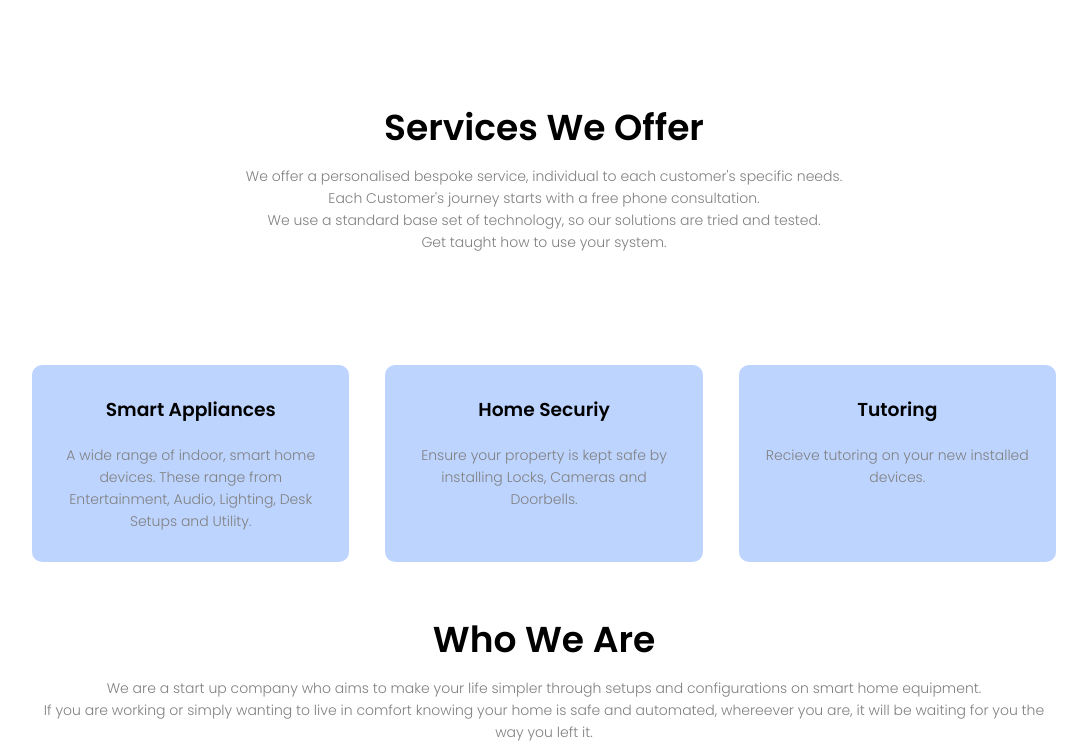
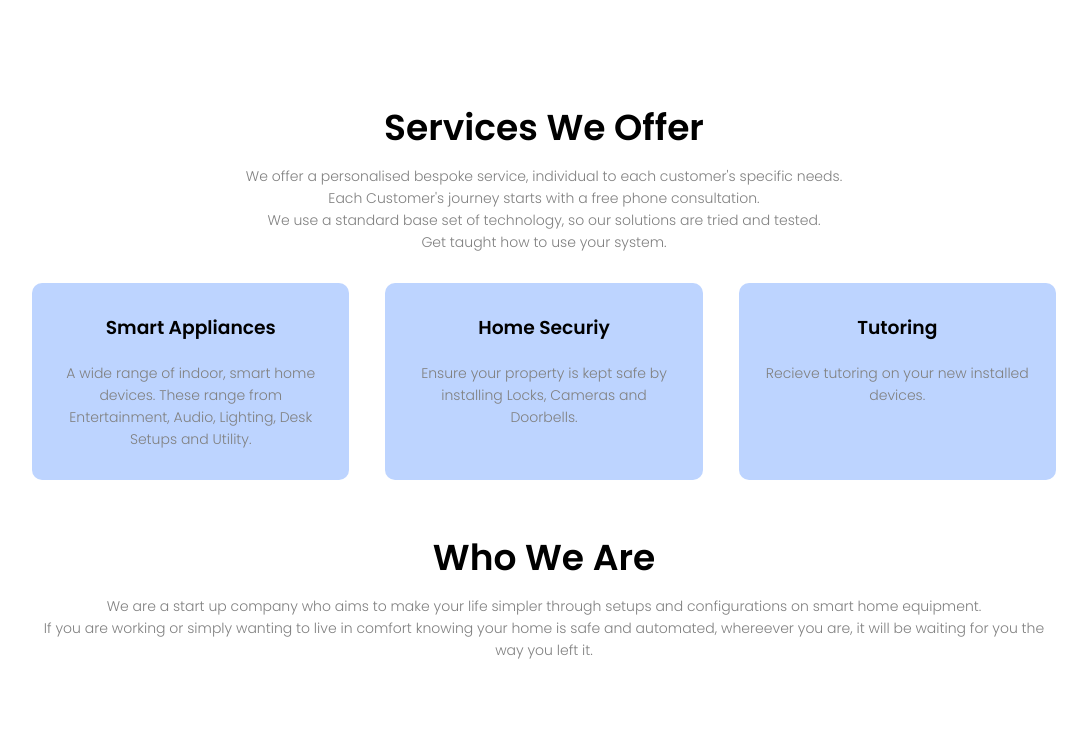
Before and after one commit to RyboNashy02/Insta-Tek.io, a Jekyll site: the page built from index.html, in a window 1280 px wide. Shown: the part 900-1653 px from the top of the page, without its empty margins (96-1183 px from the left). Built offline with Jekyll 4.4.1, drawn with Linux system fonts in a browser that asks for light colours; after the commit the page ends 1571 px from its top, so only the background shows below that.

Commit message:
Update main.css

```diff
--- a/css/main.css
+++ b/css/main.css
@@ -168,7 +168,6 @@ p{
     padding: 10px;
 }
 .row{
-    margin-top: 5%;
     display: flex;
     justify-content: space-between;
 }
@@ -176,7 +175,7 @@ p{
     flex-basis: 31%;
     background: #bdd4ff;
     border-radius: 10px;
-    margin-top: 5%;
+    margin-top: 2%;
     padding: 20px 12px;
     box-sizing: border-box;
     transition: 0.5s;
```
